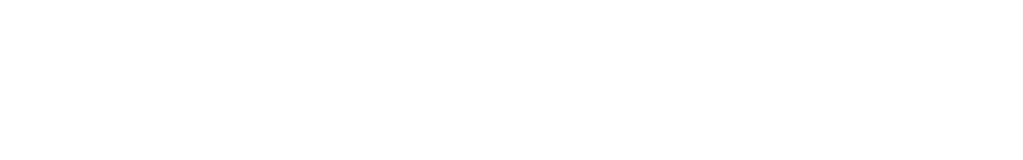
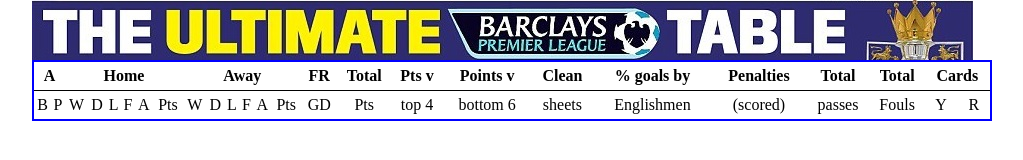
Before and after one commit to samspecial/premier-league, a plain HTML site: page index.html in a window 1280 px wide. Shown: the whole page, without its empty margins (128-1151 px from the left). Drawn offline with Linux system fonts and the light colour scheme.

Commit message:
table head

```diff
--- a/index.html
+++ b/index.html
@@ -13,7 +13,58 @@
 </head>
 
 <body>
-
+  <table>
+    <caption></caption>
+    <!-- FIRST HEADING ROW -->
+    <tr>
+      <th colspan="3">A</th>
+      <th class="home" colspan="6">Home</th>
+      <th class="away" colspan="6">Away</th>
+      <th>FR</th>
+      <th class="total-points">Total</th>
+      <th>Pts v</th>
+      <th>Points v</th>
+      <th>Clean</th>
+      <th>% goals by</th>
+      <th>Penalties</th>
+      <th>Total</th>
+      <th>Total</th>
+      <th colspan="2">Cards</th>
+    </tr>
+    <tr>
+      <td colspan="2">B</td>
+      <td>P</td>
+      <!-- Faint Crimson Color Starts -->
+      <td>W</td>
+      <td>D</td>
+      <td>L</td>
+      <td>F</td>
+      <td>A</td>
+      <td>Pts</td>
+      <!-- Faint Crimson Color Ends -->
+      <!-- Light Blue Color Starts -->
+      <td>W</td>
+      <td>D</td>
+      <td>L</td>
+      <td>F</td>
+      <td>A</td>
+      <td>Pts</td>
+      <!-- Light Blue Starts -->
+      <td>GD</td>
+      <!-- Red background Color Begins -->
+      <td>Pts</td>
+      <!-- Red Background Color Ends -->
+      <td>top 4</td>
+      <td>bottom 6</td>
+      <td>sheets</td>
+      <td>Englishmen</td>
+      <td>(scored)</td>
+      <td>passes</td>
+      <td>Fouls</td>
+      <td>Y</td>
+      <td>R</td>
+    </tr>
+  </table>
 </body>
 
 </html>
--- a/styles.css
+++ b/styles.css
@@ -3,3 +3,22 @@
   padding:0;
   margin:0;
 }
+body{
+  width:960px;
+  margin:auto;
+}
+table{
+  border:2px solid blue;
+  width:100%;
+  border-collapse:collapse;
+  text-align:center;
+}
+table caption{
+  background:url('assets/header-image.jpg') no-repeat;
+  height:60px;
+  width:100%;
+}
+table tr th, td{
+  padding:5px 0;
+  border-bottom:1px solid black;
+}
```
Also changed, not shown: assets/header-image.jpg (added).
